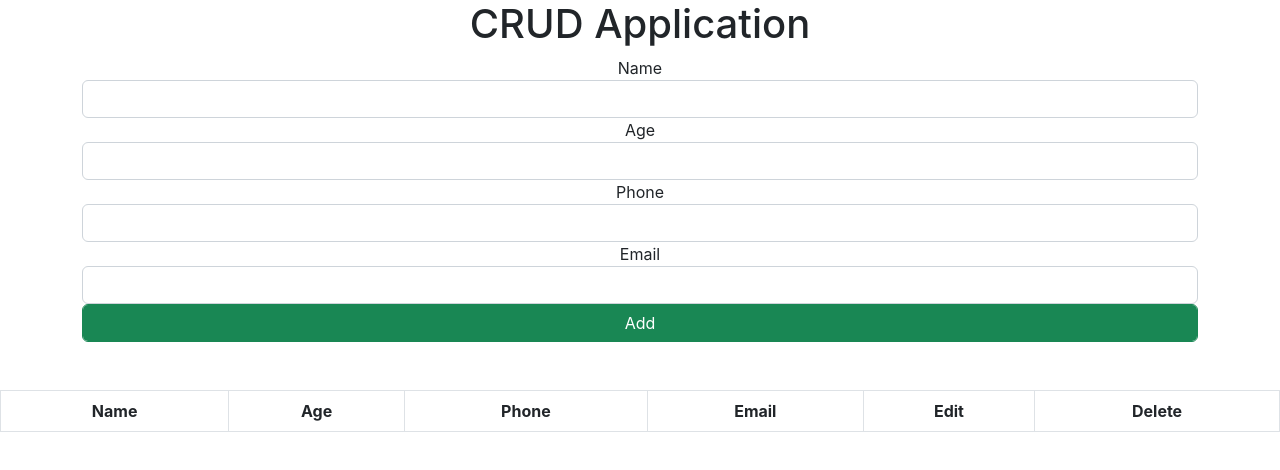
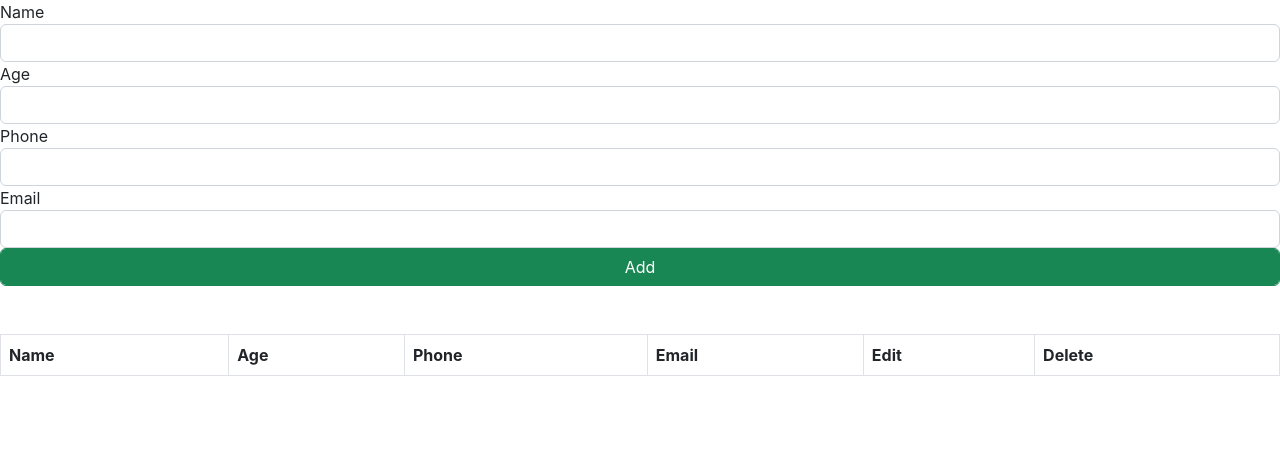
Before and after one commit to HimanshuChhikara/React-Form, a React (Create React App) app: page / in a window 1280 px wide. Shown: the top 470 px of the page. Built offline with nearby package versions, Linux system fonts and the light colour scheme; the HTML template or start-up script is replaced by a standard one.

Commit message:
converted function component to class component

```diff
--- a/src/App.js
+++ b/src/App.js
@@ -1,101 +1,210 @@
 // import { Component } from 'react';
-import { useState } from "react";
+import { Component } from "react";
 import "./App.css"
 
-function App() {
-  const [name, setName] = useState("");
-  const [age, setAge] = useState("");
-  const [email, setEmail] = useState("");
-  const [phone, setPhone] = useState("");
-  const [edit,setEdit] = useState(false);
-  const [active,setActive] = useState(null);
+// function App() {
+//   const [name, setName] = useState("");
+//   const [age, setAge] = useState("");
+//   const [email, setEmail] = useState("");
+//   const [phone, setPhone] = useState("");
+//   const [edit,setEdit] = useState(false);
+//   const [active,setActive] = useState(null);
 
-  const [users,setUsers] = useState([]);
+// const [users,setUsers] = useState([]);
 
-  const addUser = (e) => {
+// const addUser = (e) => {
+//   e.preventDefault();
+
+//   const user = {
+//     name: name,
+//     age: age,
+//     phone: phone,
+//     email: email,
+//   }
+
+// if(user.name === '' || user.age === '' || user.phone === '' || user.email === '') {
+//   return window.alert("Fields are Empty")
+// }
+
+//     console.log("Edit === ",edit)
+//     if (edit) {
+//       let copy = users;
+//       Object.assign(copy[active],user);
+//       setUsers([...copy])
+//       setEdit(false);
+//       setActive(null);
+//     }else {
+//       setUsers([...users,user]);
+//     }
+//     setName('');
+//     setEmail('');
+//     setAge('');
+//     setPhone('');
+
+//   }
+
+//   const onEditClick = (index) => {
+//     const user = users[index];
+//     setName(user.name);
+//     setEmail(user.email);
+//     setPhone(user.phone);
+//     setAge(user.age);
+
+//     setActive(index);
+//     setEdit(true);
+//   }
+
+//   const onDeleteClick = (user) => {
+//     if(window.confirm('Are you sure you want to delete')) {
+//       let copy = users.filter(item => item !== user);
+
+//       setUsers([...copy]);
+//     }
+
+
+//     // delete user
+//   }
+
+//   return (
+//     <div className='App'>
+//       <h1>CRUD Application</h1>
+//       <div className='container'>
+//         <div className='row'>
+//           <div className='col'>
+//             <form onSubmit={addUser}>
+//               <div className='form-group'>
+//                 <label>Name</label>
+//                 <input type="text" className='form-control' value={name} onChange={(e) => setName(e.target.value)} />
+//               </div>
+//               <div className='form-group'>
+//                 <label>Age</label>
+//                 <input type="text" className='form-control' pattern="^[0-9\b]+$" value={age} onChange={(e) => setAge(e.target.value)} />
+//               </div>
+//               <div className='form-group'>
+//                 <label>Phone</label>
+//                 <input type="number" className='form-control' pattern="^[0-9\b]+$" value={phone} onChange={(e) => setPhone(e.target.value)} />
+//               </div>
+//               <div className='form-group'>
+//                 <label>Email</label>
+//                 <input type="email" className='form-control' pattern="[a-zA-Z0-9._%+-]+@[a-z0-9.-]+\.[a-zA-Z]{2,4}" value={email} onChange={(e) => setEmail(e.target.value)} />
+//               </div>
+//               <button className='btn btn-success form-control'>{edit ? "Update" : "Add"}</button>
+//             </form>
+
+//           </div>
+
+//         </div>
+
+//       </div>
+//       <table className="table table-bordered mt-5">
+//         <thead>
+//           <tr>
+//             <th>Name</th>
+//             <th>Age</th>
+//             <th>Phone</th>
+//             <th>Email</th>
+//             <th>Edit</th>
+//             <th>Delete</th>
+//           </tr>
+//         </thead>
+//         <tbody>
+//           {
+//             users.map((user,index) => {
+//               return ( <tr>
+//                 <td>{user.name}</td>
+//                 <td>{user.age}</td>
+//                 <td>{user.phone}</td>
+//                 <td>{user.email}</td>
+//                 <td><button className="btn btn-info" onClick={() => onEditClick(index)}>Edit</button></td>
+//                 <td><button className="btn btn-danger" onClick={() => onDeleteClick(user)}>Delete</button></td>
+//               </tr>)
+//             })
+//           }
+//         </tbody>
+//       </table>
+//     </div>
+//   )
+// }
+
+class App extends Component {
+  constructor() {
+    super();
+
+    this.state = {
+      user: [],
+      setName: '',
+      setAge: '',
+      setEmail: '',
+      setPhone: '',
+      setEdit: false,
+      setActive: null,
+    }
+  }
+
+  // componentDidMount() {
+  //   this.setState(() => {
+  //     return {user: }
+  //   })
+  // }
+
+  addUser = (e) => {
     e.preventDefault();
 
-    const user = {
-      name: name,
-      age: age,
-      phone: phone,
-      email: email,
+    const userData = {
+      name: this.state.setName,
+      age: this.state.setAge,
+      phone: this.state.setPhone,
+      email: this.state.setEmail
+    }
+    if(this.state.setEdit) {
+      let copy = this.state.user;
+      Object.assign(copy[this.state.setActive],userData);
+      this.setState(()=> {return {user: copy}});
+      this.setState(() => {return {setEdit:false, setActive:null}})
+
+    }
+    else {
+      this.setState(() => { return { user: [...this.state.user,userData] } }, () => { console.log(this.state) })
+      this.setState(() => { return { setName: '', setEmail: '', setAge: '', setPhone: '' } })
+    }
   }
 
-    if(user.name === '' && user.age === '' && user.phone === '' && user.email === '') {
-      return window.alert("Fields are Empty")
+  onEditClick = (index) => {
+    const editUser = this.state.user[index];
+    this.setState(()=> {return {setEdit:true}},()=>{console.log(this.state)});
+    this.setState(() => {return {setName:editUser.name,setAge:editUser.age,setEmail:editUser.email,setPhone:editUser.phone}})
+    this.setState({setActive: index});
+  }
+  onDeleteClick = (index) => {
+    window.alert("Are you sure you  want to delete this user ?");
+    let userData = this.state.user[index];
+    let copy = this.state.user.filter((item) => item !== userData)
+    this.setState(()=> {return {user:copy}})
   }
 
-    console.log("Edit === ",edit)
-    if (edit) {
-      let copy = users;
-      Object.assign(copy[active],user);
-      setUsers([...copy])
-      setEdit(false);
-      setActive(null);
-    }else {
-      setUsers([...users,user]);
-    }
-    setName('');
-    setEmail('');
-    setAge('');
-    setPhone('');
+  changeHandler = (e) => {
+    const name = e.target.name;
+    const value = e.target.value;
+    this.setState({
+      [name]: value
+    })
 
   }
-
-  const onEditClick = (index) => {
-    const user = users[index];
-    setName(user.name);
-    setEmail(user.email);
-    setPhone(user.phone);
-    setAge(user.age);
-
-    setActive(index);
-    setEdit(true);
-  }
-
-  const onDeleteClick = (user) => {
-    if(window.confirm('Are you sure you want to delete')) {
-      let copy = users.filter(item => item !== user);
-
-      setUsers([...copy]);
-    }
-
-
-    // delete user
-  }
-
+  render() {
     return (
-    <div className='App'>
-      <h1>CRUD Application</h1>
-      <div className='container'>
-        <div className='row'>
-          <div className='col'>
-            <form onSubmit={addUser}>
-              <div className='form-group'>
-                <label htmlFor=''>Name</label>
-                <input type="text" className='form-control' value={name} onChange={(e) => setName(e.target.value)} />
-              </div>
-              <div className='form-group'>
-                <label htmlFor=''>Age</label>
-                <input type="text" className='form-control' pattern="^[0-9\b]+$" value={age} onChange={(e) => setAge(e.target.value)} />
-              </div>
-              <div className='form-group'>
-                <label htmlFor=''>Phone</label>
-                <input type="number" className='form-control' pattern="^[0-9\b]+$" value={phone} onChange={(e) => setPhone(e.target.value)} />
-              </div>
-              <div className='form-group'>
-                <label htmlFor=''>Email</label>
-                <input type="email" className='form-control' pattern="[a-zA-Z0-9._%+-]+@[a-z0-9.-]+\.[a-zA-Z]{2,4}" value={email} onChange={(e) => setEmail(e.target.value)} />
-              </div>
-              <button className='btn btn-success form-control'>{edit ? "Update" : "Add"}</button>
+      <div>
+        <form>
+          <label>Name</label>
+          <input type="text" className='form-control' name="setName" value={this.state.setName} onChange={this.changeHandler} />
+          <label>Age</label>
+          <input type="text" className='form-control' name="setAge" value={this.state.setAge} onChange={this.changeHandler} />
+          <label>Phone</label>
+          <input type="text" className='form-control' name="setPhone" value={this.state.setPhone} onChange={this.changeHandler} />
+          <label>Email</label>
+          <input type="text" className='form-control' name="setEmail" value={this.state.setEmail} onChange={this.changeHandler} />
         </form>
-
-          </div>
-
-        </div>
-
-      </div>
+        <button className='btn btn-success form-control' onClick={this.addUser}>{this.state.setEdit ? "Update" : "Add"}</button>
+        <div>
           <table className="table table-bordered mt-5">
             <thead>
               <tr>
@@ -109,20 +218,26 @@ function App() {
             </thead>
             <tbody>
               {
-            users.map((user,index) => {
-              return ( <tr>
-                <td>{user.name}</td>
-                <td>{user.age}</td>
-                <td>{user.phone}</td>
-                <td>{user.email}</td>
-                <td><button className="btn btn-info" onClick={() => onEditClick(index)}>Edit</button></td>
-                <td><button className="btn btn-danger" onClick={() => onDeleteClick(user)}>Delete</button></td>
-              </tr>)
+                this.state.user.map((u, index) => {
+                  // console.log("U is == ", u)
+                  return (
+
+                    <tr key={index}>
+                      <td>{u.name}</td>
+                      <td>{u.age}</td>
+                      <td>{u.phone}</td>
+                      <td>{u.email}</td>
+                      <td><button className="btn btn-info" onClick={() => this.onEditClick(index)}>Edit</button></td>
+                      <td><button className="btn btn-danger" onClick={() => this.onDeleteClick(index)}>Delete</button></td>
+                    </tr>
+                  )
                 })
               }
             </tbody>
           </table>
         </div>
+      </div>
     )
   }
+}
 export default App;
```
Lines whose indentation alone changed are shown as unchanged.
